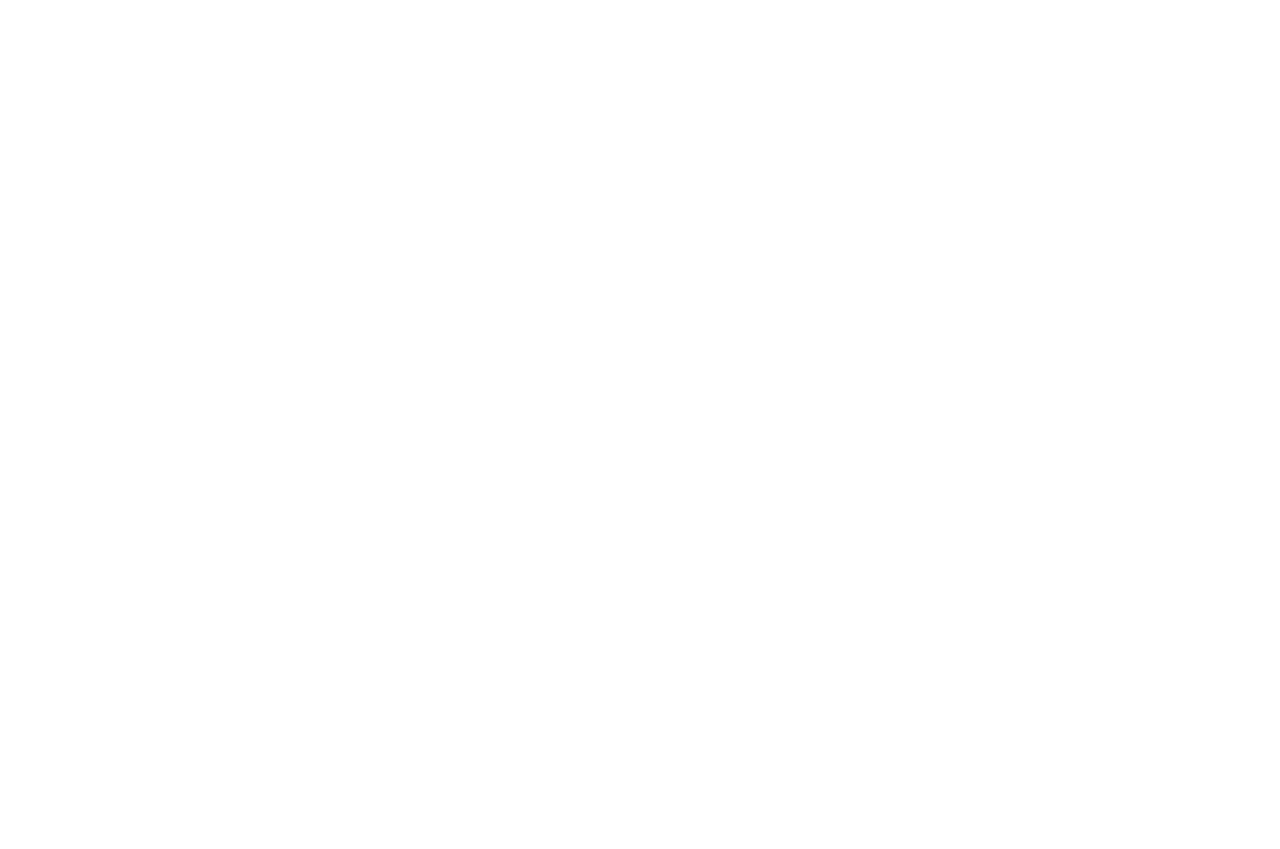
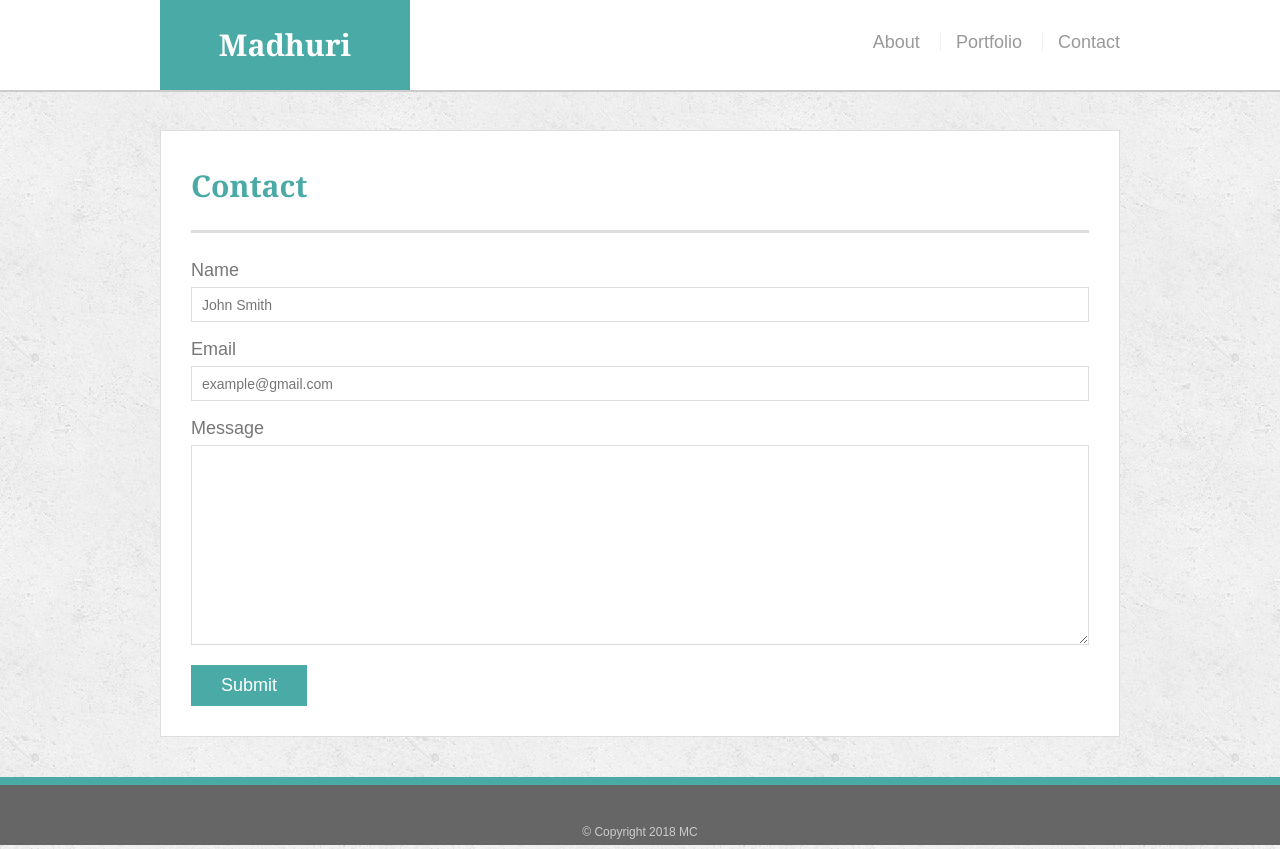
Before and after one commit to mchavali05/Basic-Portfolio, a plain HTML site: page contact.html in a window 1280 px wide. Before the commit the page ends 800 px from the top, so only its background shows below. Drawn offline with Linux system fonts and the light colour scheme.

Commit message:
update basic portfolio files

```diff
--- a/assets/css/style.css
+++ b/assets/css/style.css
@@ -0,0 +1,217 @@
+body {
+  font-family: Arial, "Helvetica Neue", Helvetica, sans-serif;
+  font-size: 18px;
+  line-height: 34px;
+  color: #777;
+  background: url("../images/concrete_seamless.png");
+}
+
+* {
+  box-sizing: border-box;
+}
+
+/* general */
+
+.container {
+  width: 100%;
+  max-width: 960px;
+  margin: 0 auto;
+  clear: both;
+}
+
+h1,
+h2,
+h3,
+p {
+  margin-bottom: 20px;
+}
+
+p:last-child {
+  margin-bottom: 0;
+}
+
+h1,
+h2,
+h3 {
+  font-family: Georgia, Times, "Times New Roman", serif;
+  font-weight: 700;
+  color: #4aaaa5;
+}
+
+h1 {
+  padding-bottom: 20px;
+  font-size: 30px;
+  line-height: 49px;
+  border-bottom: 3px solid #ddd;
+}
+
+h2,
+h3 {
+  font-size: 22px;
+}
+
+/* header */
+
+#masthead {
+  position: fixed;
+  z-index: 99;
+  width: 100%;
+  margin: 0 0 30px;
+  overflow: auto;
+  color: #fff;
+  background: #fff;
+  border-bottom: 2px solid #ccc;
+}
+
+#logo {
+  float: left;
+  width: 250px;
+  height: 90px;
+  font-family: Georgia, Times, "Times New Roman", serif;
+  font-size: 30px;
+  font-weight: 700;
+  line-height: 90px;
+  color: #fff;
+  text-align: center;
+  text-decoration: none;
+  background: #4aaaa5;
+}
+
+nav {
+  float: right;
+  margin-top: 25px;
+}
+
+nav a {
+  display: inline-block;
+  padding-left: 15px;
+  margin-left: 15px;
+  line-height: 18px;
+  color: #999;
+  text-decoration: none;
+  border-left: 1px solid #efefef;
+}
+
+nav a:first-child {
+  border-left: 0 none;
+}
+
+/* footer */
+
+footer {
+  padding: 30px 0;
+  clear: both;
+  font-size: 12px;
+  color: #fff;
+  color: #ccc;
+  text-align: center;
+  background: #666;
+  border-top: 8px solid #4aaaa5;
+  height: 50px;
+}
+
+h3, h2 {
+  padding-bottom: 20px;
+  margin-bottom: 15px;
+  line-height: 22px;
+  border-bottom: 2px solid #eee;
+}
+
+/* main */
+
+#main-container {
+  padding-top: 130px;
+  min-height: calc(100vh - 70px);
+}
+
+.main-section {
+  float: left;
+  width: 100%;
+  max-width: 960px;
+  padding: 30px;
+  margin: 0 0 40px;
+  background: #fff;
+  border: 1px solid #ddd;
+}
+
+/* portfolio page */
+
+.work {
+  position: relative;
+  float: left;
+  width: 274px;
+  margin: 20px 0 25px;
+  overflow: auto;
+}
+
+.work:nth-child(even) {
+  margin-right: 40px;
+}
+
+.work img {
+  width: 100%;
+  border: 0 none;
+  opacity: 0.8;
+}
+
+.work h3 {
+  position: absolute;
+  bottom: 20px;
+  width: 100%;
+  padding: 15px;
+  margin-bottom: 0;
+  font-weight: 300;
+  line-height: 30px;
+  color: #fff;
+  text-align: center;
+  background: #4aaaa5;
+  border-bottom: 0;
+}
+
+.auth-image {
+  float: left;
+  width: 200px;
+  height: auto;
+  margin-top: 10px;
+  margin-right: 25px;
+}
+
+/* contact page */
+
+#contact-form ul {
+  margin-bottom: 20px;
+}
+
+#contact-form li {
+  margin-bottom: 10px;
+}
+
+label,
+input[type=text],
+input[type=email],
+textarea {
+  display: block;
+  width: 100%;
+}
+
+input[type=text],
+input[type=email],
+textarea {
+  height: 35px;
+  padding: 0 10px;
+  font-size: 14px;
+  border: 1px solid #ddd;
+}
+
+textarea {
+  height: 200px;
+}
+
+input[type=submit] {
+  padding: 10px 30px;
+  font-size: 18px;
+  color: #fff;
+  cursor: pointer;
+  background: #4aaaa5;
+  border: 0 none;
+}
--- a/contact.html
+++ b/contact.html
@@ -0,0 +1,53 @@
+<!DOCTYPE html>
+<html lang="en-us">
+<head>
+	<meta charset="UTF-8">
+	<title>Contact | Madhuri Chavali</title>
+	<link rel="stylesheet" type="text/css" href="assets/css/reset.css">
+	<link rel="stylesheet" type="text/css" href="assets/css/style.css">
+</head>
+<body>
+
+	<header id="masthead">
+	    <div class="container">
+	    	<a href="index.html" id="logo">Madhuri Chavali</a>
+	    	<nav>
+		    	<a href="index.html">About</a>
+
+		    	<a href="portfolio.html">Portfolio</a>
+
+		    	<a href="contact.html">Contact</a>
+		    </nav>
+		</div>
+    </header>
+
+    <div id="main-container" class="container">
+   		<section class="main-section">
+		    <h1>Contact</h1>
+
+		    <form id="contact-form">
+			    <ul>
+					<li>
+						<label for="name">Name</label>
+						<input type="text" name="name" id="name" placeholder="John Smith" required="required">
+					</li>
+					<li>
+					    <label for="email">Email</label>
+						<input type="email" id="email" name="email" placeholder="example@gmail.com" required="required">
+					</li>
+					<li>
+						<label for="message">Message</label>
+						<textarea id="message" name="message" required="required"></textarea>
+					</li>
+
+				</ul>
+				<input type="submit">
+			</form>
+	    </section>
+	 </div>
+	<footer>
+    	<div class="container">© Copyright 2018 MC</div>
+    </footer>
+
+</body>
+</html>
```
Also changed, not shown: index.html (+37 -2 lines), portfolio.html (+64 -0 lines), assets/images/cat.jpg (added), assets/images/concrete_seamless.png (added), assets/images/css3-markup.jpg (added), assets/images/doggie.jpg (added), assets/images/image-1.jpg (added), assets/images/image-2.png (added), assets/images/image-3.jpg (added), assets/images/image-4.jpg (added), assets/images/image-5.png (added), assets/images/profile-pic.jpeg (added), assets/images/technics-q-c-640-480-1.jpg (added), assets/images/technics-q-c-640-480-2.jpg (added), 3 more files.
